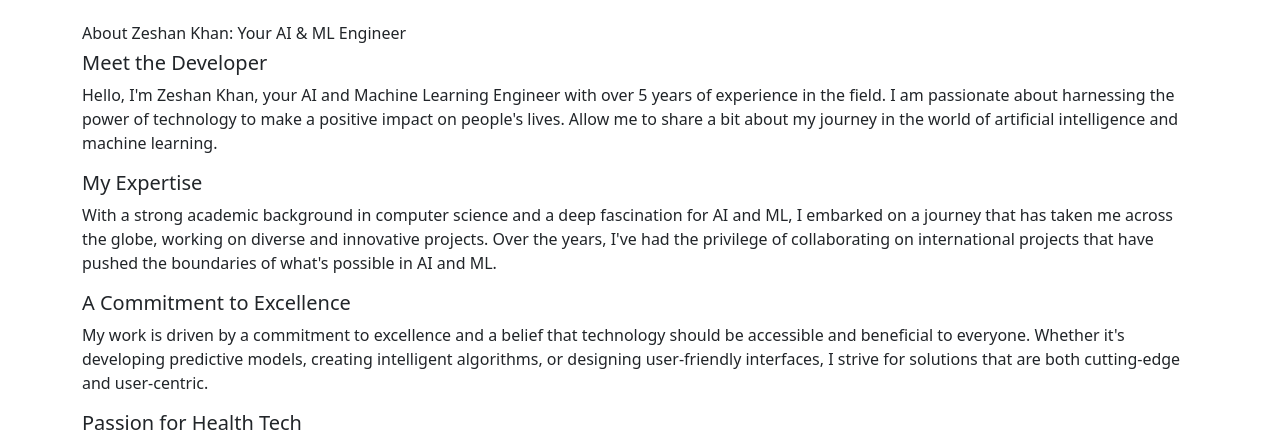
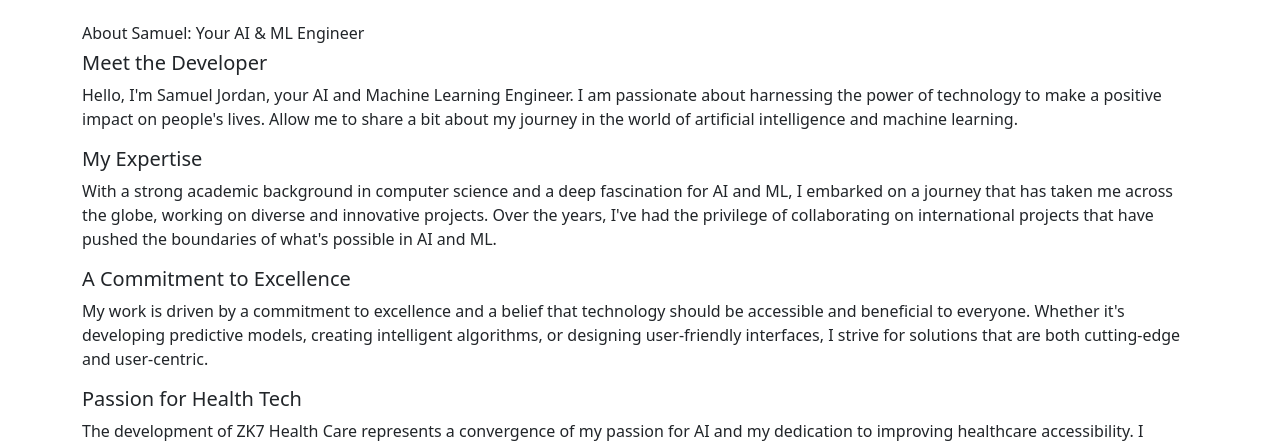
Before and after one commit to SamuelJordanTK/Semester-6-Project-Healthcare-Analytics-for-Disease-Prediction-, a Python web app: template Template/developer.html in a window 1280 px wide. Shown: the top 441 px of the page. Run offline with Jinja, Linux system fonts and the light colour scheme; the template is opened without the code that fills it, so the values that code supplies are empty.

Commit message:
Update developer.html

```diff
--- a/Template/developer.html
+++ b/Template/developer.html
@@ -9,11 +9,11 @@
   <body>
 
   <div class="container my-4 mt-4">
-<h6>    About Zeshan Khan: Your AI & ML Engineer
+<h6>    About Samuel: Your AI & ML Engineer
 </h6>
 <h5>Meet the Developer</h5>
 
-<p>Hello, I'm Zeshan Khan, your AI and Machine Learning Engineer with over 5 years of experience in the field. I am passionate about harnessing the power of technology to make a positive impact on people's lives. Allow me to share a bit about my journey in the world of artificial intelligence and machine learning.
+<p>Hello, I'm Samuel Jordan, your AI and Machine Learning Engineer. I am passionate about harnessing the power of technology to make a positive impact on people's lives. Allow me to share a bit about my journey in the world of artificial intelligence and machine learning.
 </p>
 <h5>My Expertise
 </h5>
@@ -34,4 +34,5 @@
   </div>
     <script src="https://cdn.jsdelivr.net/npm/bootstrap@5.3.1/dist/js/bootstrap.bundle.min.js" integrity="sha384-HwwvtgBNo3bZJJLYd8oVXjrBZt8cqVSpeBNS5n7C8IVInixGAoxmnlMuBnhbgrkm" crossorigin="anonymous"></script>
   </body>
+
 </html>
```
